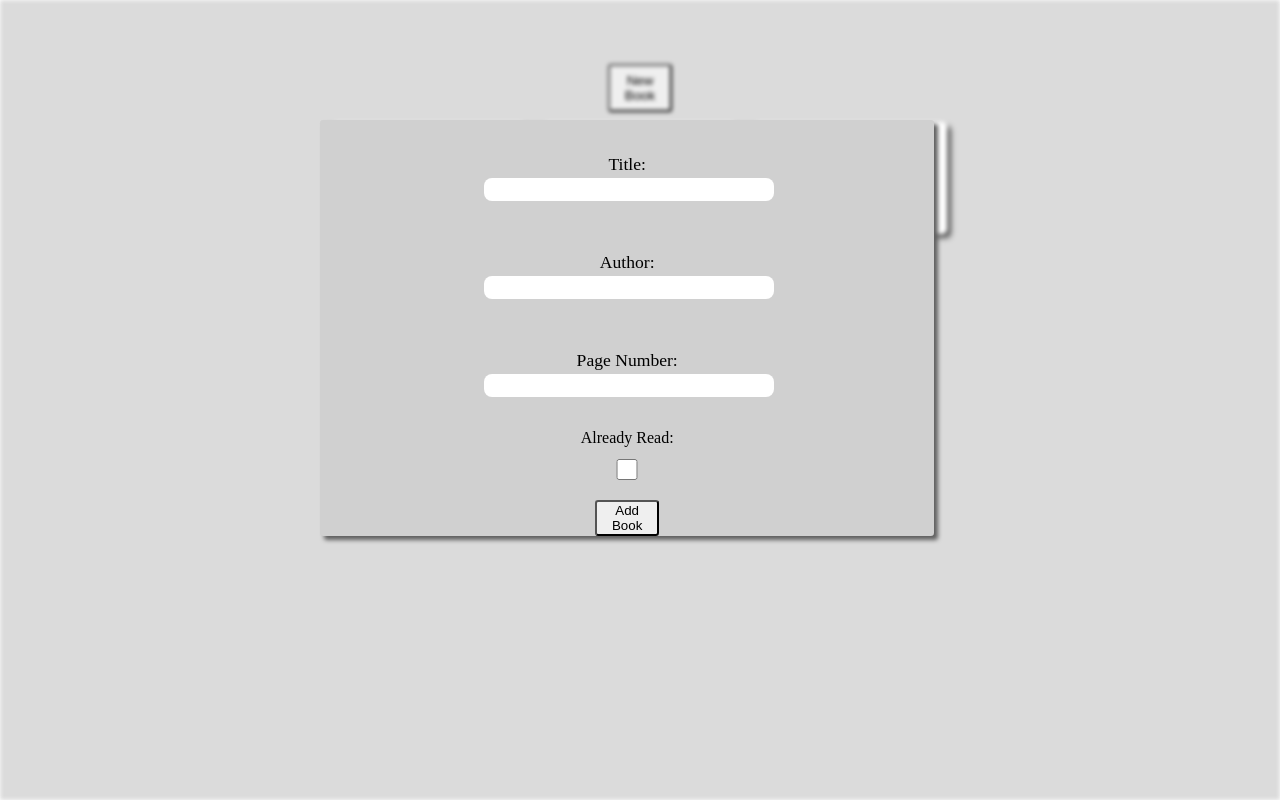
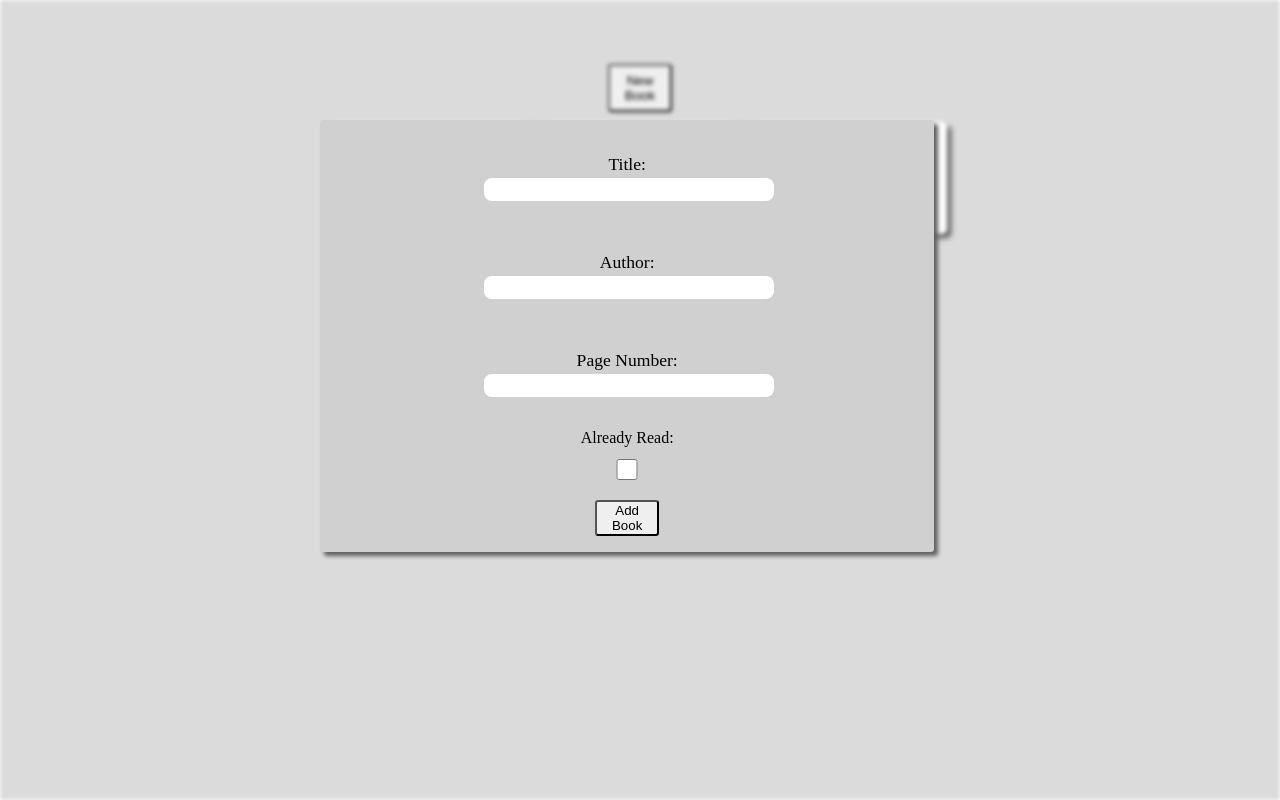
Before and after one commit to meatwad787/Library, a plain HTML site: page index.html in a window 1280 px wide. Both pictures are taken after a click on the button "New Book". Drawn offline with Linux system fonts and the light colour scheme.

Commit message:
Add more height to the form

```diff
--- a/style.css
+++ b/style.css
@@ -61,7 +61,7 @@ form {
     align-items: center;
     background-color: rgb(208, 208, 208);
     padding: 1rem;
-    height: 26rem;
+    height: 27rem;
     width: 60%;
     box-shadow: 4px 4px 4px 0px rgb(95, 95, 95);
     display: none;
```
